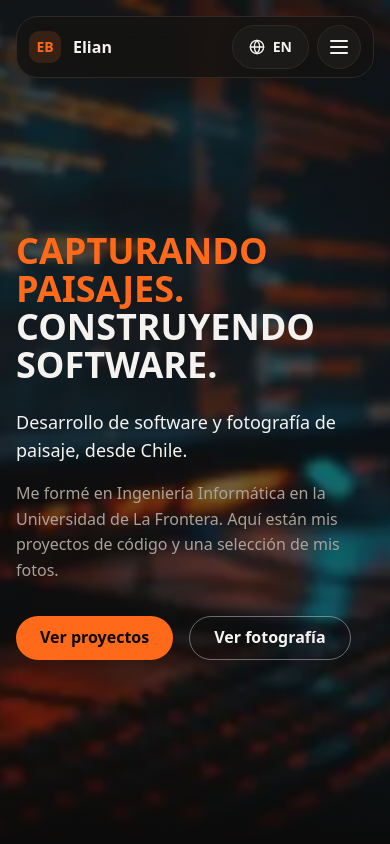
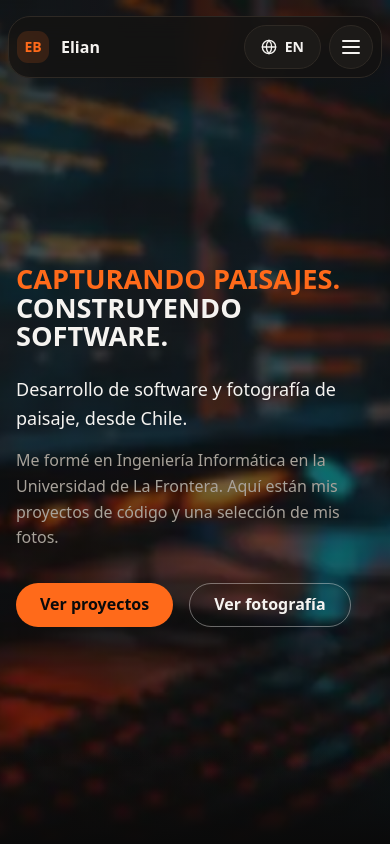
Before and after one commit to ElianBustamante/ElianBustamante.github.io, a React (Vite) app: page / in a window 390 px wide. Shown: the top 844 px of the page. Built offline with nearby package versions, Linux system fonts and the light colour scheme.

Commit message:
style: optimize padding and font sizes for extremely narrow screens

```diff
--- a/src/components/Hero.jsx
+++ b/src/components/Hero.jsx
@@ -36,7 +36,7 @@ export default function Hero() {
         </div>
       )}
       <div className="w-full max-w-[1200px] mx-auto px-4 md:px-6 lg:px-8 text-left">
-        <h1 className="uppercase font-extrabold text-[clamp(2.25rem,5vw,4rem)] leading-[1.05] max-w-[60rem]">
+        <h1 className="uppercase font-extrabold text-[clamp(1.7rem,6vw,4rem)] leading-[1.05] max-w-[60rem]">
           <span className="block text-accent hero-in lg:whitespace-nowrap" style={{ animationDelay: '0ms' }}>
             {t('hero.titleLine1')}
           </span>
--- a/src/components/Navbar.jsx
+++ b/src/components/Navbar.jsx
@@ -52,17 +52,17 @@ export default function Navbar() {
 
   return (
     <header className="fixed top-0 z-50 w-full pointer-events-none">
-      <div className="pt-4 pb-4 px-4 md:px-6 lg:px-8 max-w-[1200px] mx-auto pointer-events-auto">
+      <div className="pt-4 pb-4 px-2 min-[400px]:px-4 md:px-6 lg:px-8 max-w-[1200px] mx-auto pointer-events-auto">
         <nav
           aria-label={t('nav.aria')}
-          className="flex items-center justify-between rounded-[22px] bg-surface/80 backdrop-blur-md border border-border px-3 py-2"
+          className="flex items-center justify-between rounded-[22px] bg-surface/80 backdrop-blur-md border border-border px-2 min-[400px]:px-3 py-2"
         >
         <a href="#inicio" onClick={closeMenu} className="flex items-center gap-3 focus-visible:outline-none focus-visible:ring-2 focus-visible:ring-accent rounded-[11px] pr-2">
           <div aria-hidden="true" className="flex items-center justify-center w-8 h-8 md:w-9 md:h-9 bg-accent/15 rounded-[11px] text-accent font-bold text-[0.875rem]">
             EB
           </div>
           <span className="text-text font-semibold text-base whitespace-nowrap">
-            Elian <span className="hidden min-[400px]:inline">Bustamante</span>
+            <span className="hidden min-[300px]:inline">Elian</span> <span className="hidden min-[400px]:inline">Bustamante</span>
           </span>
         </a>
 
```
